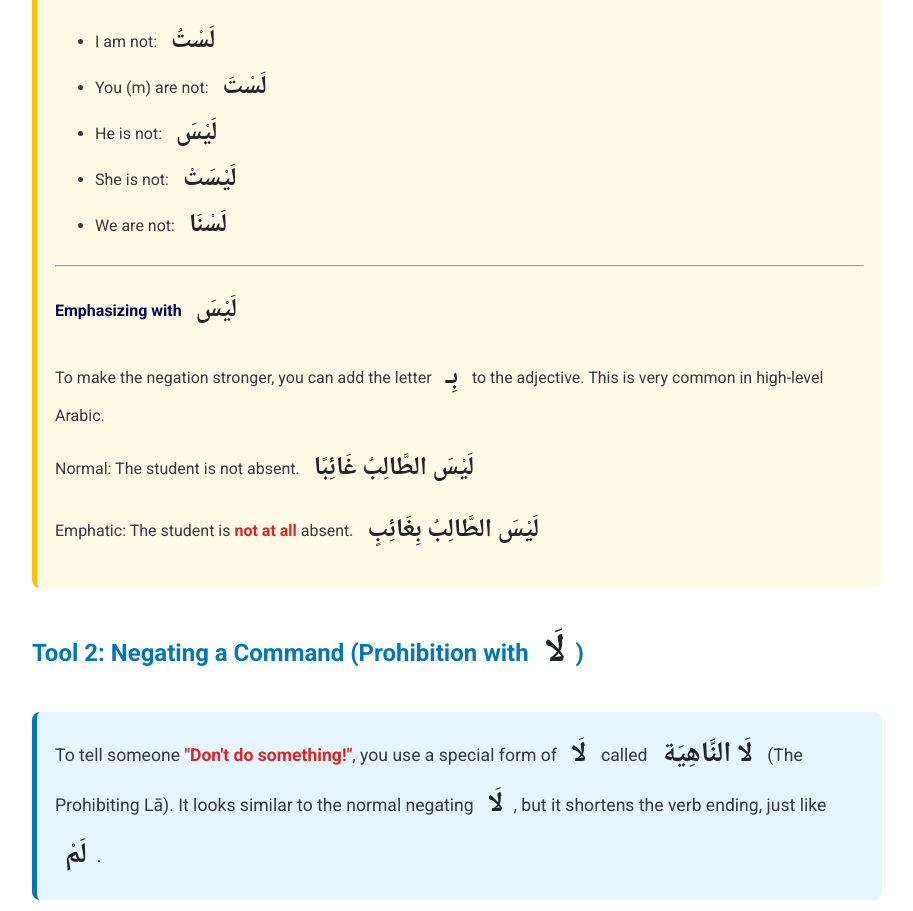
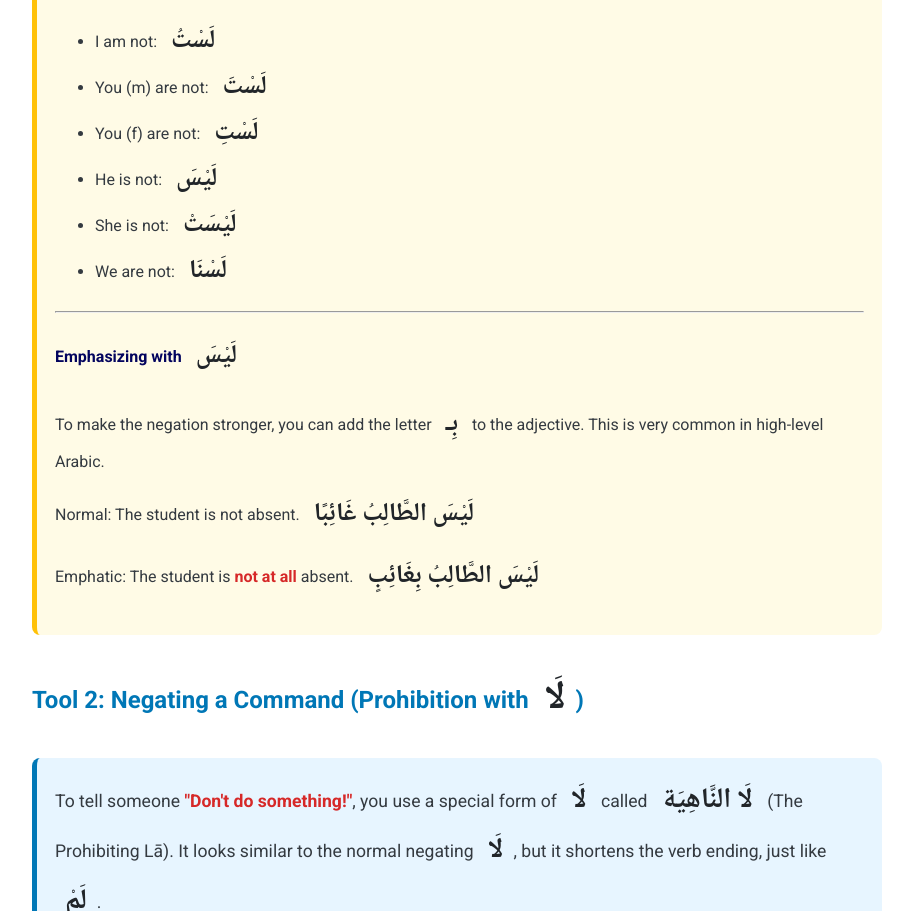
Before and after one commit to a7medYossry/Negating_tools, a plain HTML site: page index.html in a window 1280 px wide. Shown: the part 3802-4713 px from the top of the page, without its empty margins (183-1096 px from the left). Drawn offline with Linux system fonts and the light colour scheme.

Commit message:
adding female to tool
adding female to tool

```diff
--- a/index.html
+++ b/index.html
@@ -183,6 +183,7 @@
             <ul>
                 <li>I am not: <span class="arabic-text">لَسْتُ</span></li>
                 <li>You (m) are not: <span class="arabic-text">لَسْتَ</span></li>
+                <li>You (f) are not: <span class="arabic-text">لَسْتِ</span></li>
                 <li>He is not: <span class="arabic-text">لَيْسَ</span></li>
                 <li>She is not: <span class="arabic-text">لَيْسَتْ</span></li>
                 <li>We are not: <span class="arabic-text">لَسْنَا</span></li>
```
